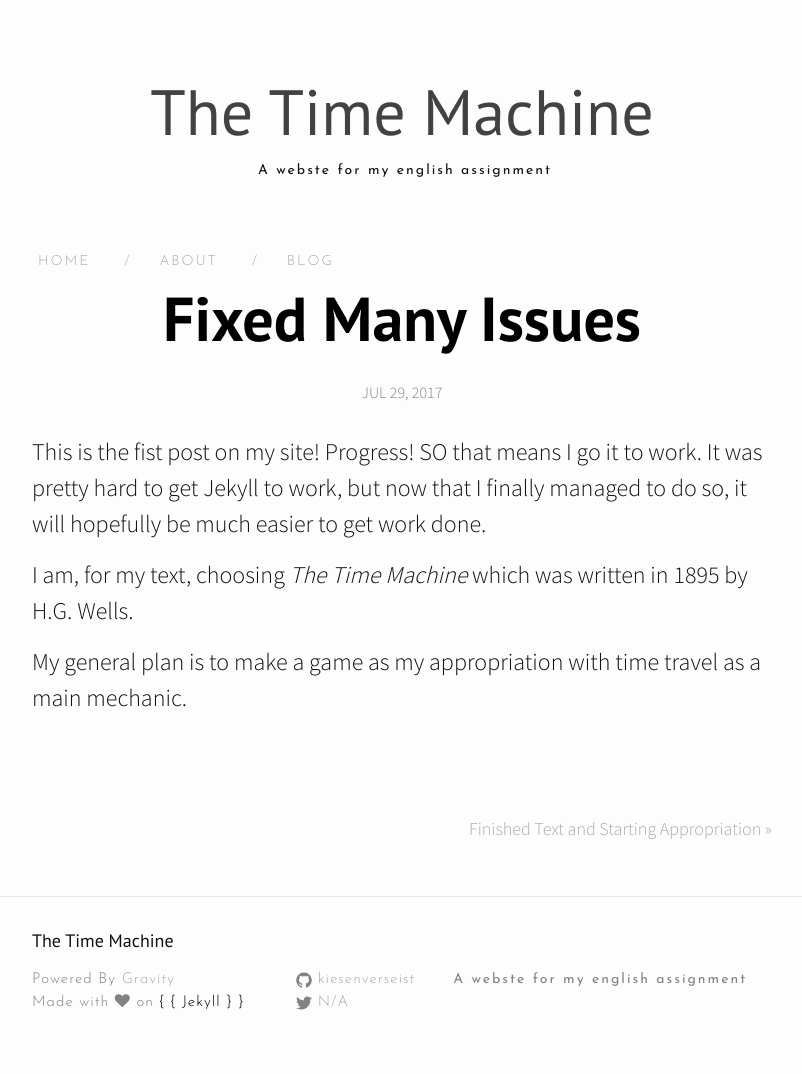
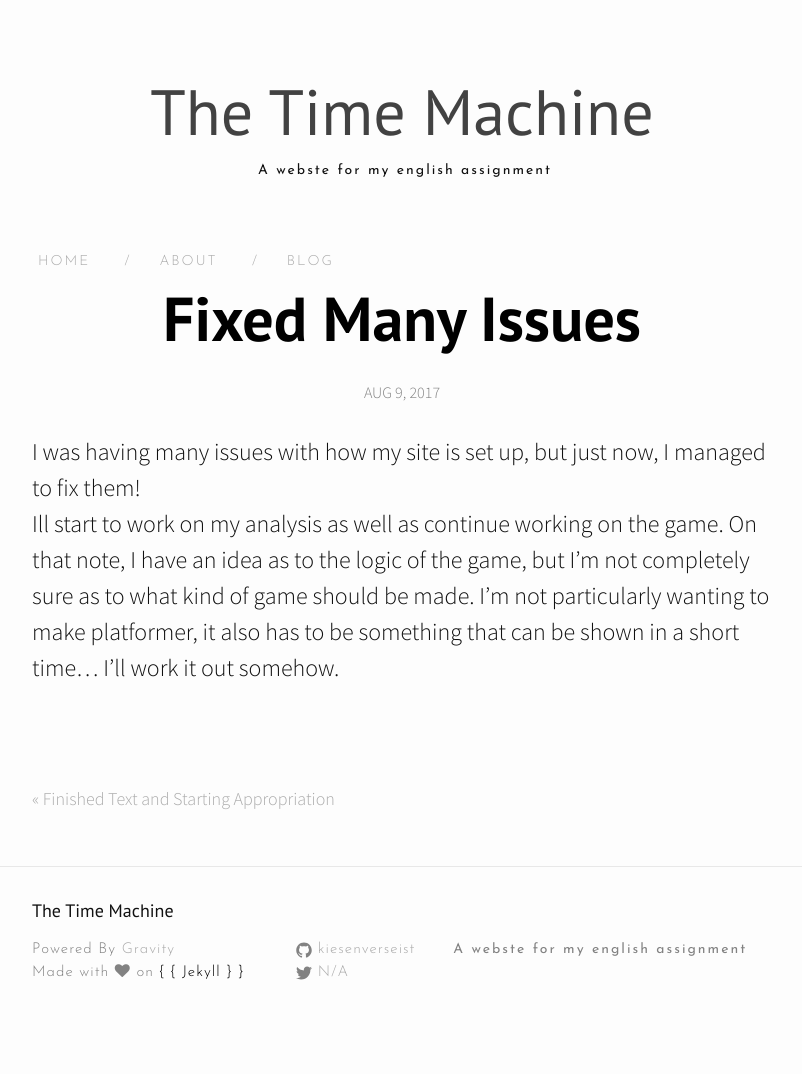
Before and after one commit to kiesenverseist/12017-Ext-English-Assignment, a Jekyll site: the page built from docs/_posts/2017-08-09-Fixed-Many-Issues.md, in a window 1280 px wide. Shown: the whole page, without its empty margins (238-1040 px from the left). Built offline with Jekyll 4.4.1, drawn with Linux system fonts in a browser that asks for light colours; nearby versions of some CDN libraries; after the commit the page ends 1044 px from its top, so only the background shows below that.

Commit message:
Fixed up posts
There was a slight issue with how the posts were arranged earlier, fixed it.

```diff
--- a/docs/_posts/2017-08-09-Fixed-Many-Issues.md
+++ b/docs/_posts/2017-08-09-Fixed-Many-Issues.md
@@ -1,12 +1,8 @@
 ---
 layout: post
 title:  "Fixed Many Issues"
-date:   2017-07-29 19:14:46 +1000
+date:   2017-08-09 12:40:00 +1000
 categories: ["all"]
 ---
-This is the fist post on my site! Progress!
-SO that means I go it to work. It was pretty hard to get Jekyll to work, but now that I finally managed to do so, it will hopefully be much easier to get work done.
-
-I am, for my text, choosing _The Time Machine_ which was written in 1895 by H.G. Wells.
-
-My general plan is to make a game as my appropriation with time travel as a main mechanic.
+I was having many issues with how my site is set up, but just now, I managed to fix them!
+Ill start to work on my analysis as well as continue working on the game. On that note, I have an idea as to the logic of the game, but I'm not completely sure as to what kind of game should be made. I'm not particularly wanting to make  platformer, it also has to be something that can be shown in a short time... I'll work it out somehow.
```
Also changed, not shown: docs/_posts/2017-07-29-Hello-World.md (+1 -1 lines), docs/_posts/2017-08-02-Finished-Text-and-Starting-Appropriation.md (+5 -3 lines).
